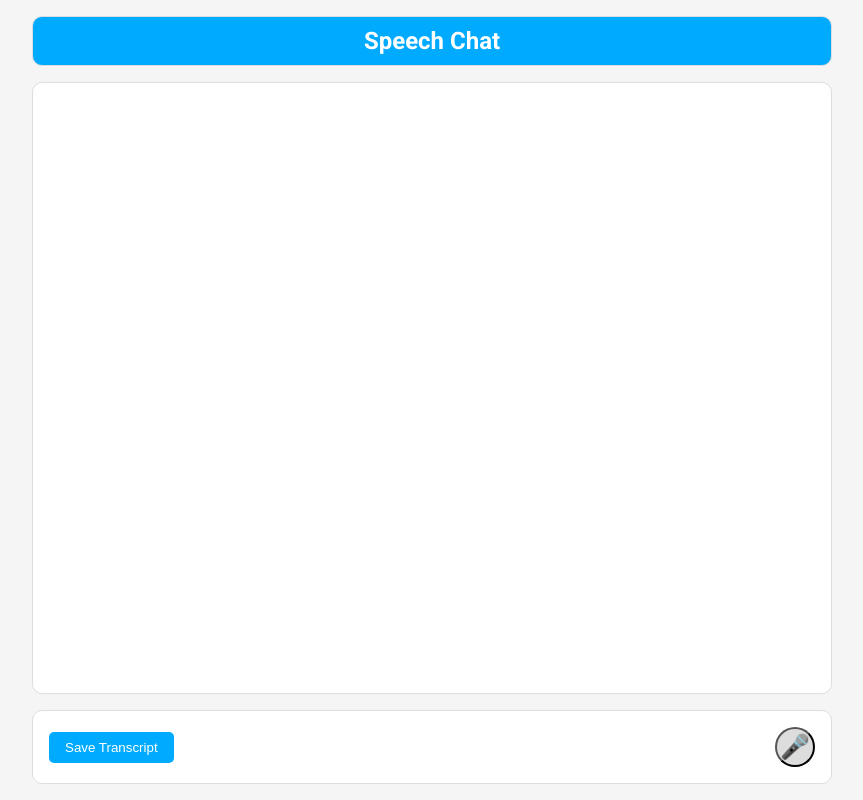
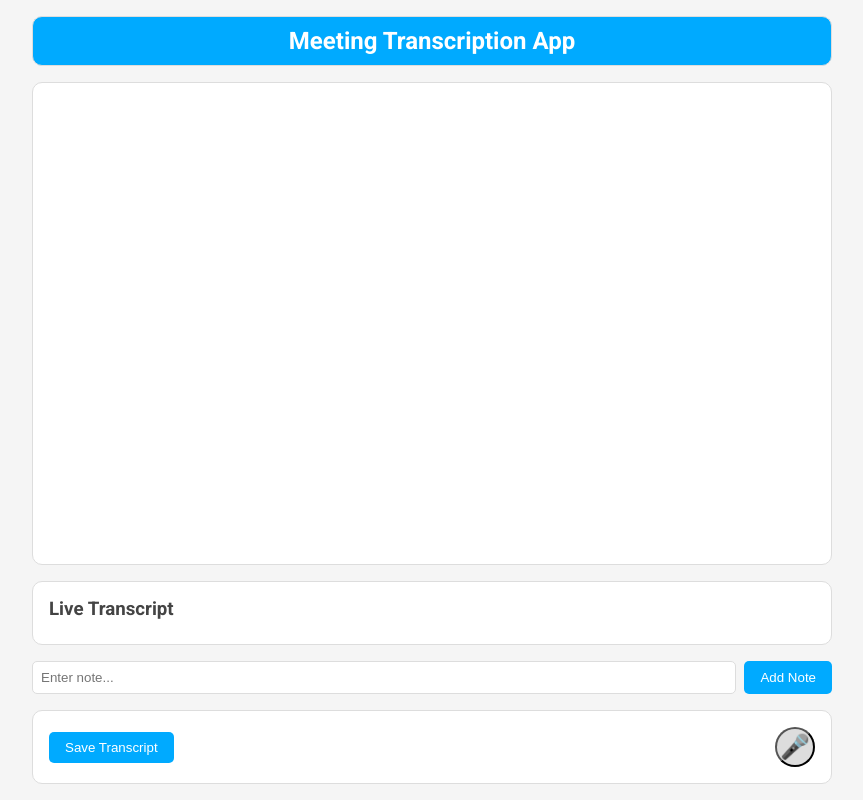
Before and after one commit to despiau/speech-app, a plain HTML site: page index.html in a window 1280 px wide. Shown: the whole page, without its empty margins (208-1071 px from the left). Drawn offline with Linux system fonts and the light colour scheme.

Commit message:
Update index.html

```diff
--- a/index.html
+++ b/index.html
@@ -3,7 +3,7 @@
 <head>
   <meta charset="UTF-8">
   <meta name="viewport" content="width=device-width, initial-scale=1.0">
-  <title>Speech Chat App</title>
+  <title>Meeting Transcription App</title>
   <link rel="stylesheet" href="style.css">
   <link rel="preconnect" href="https://fonts.googleapis.com">
   <link rel="preconnect" href="https://fonts.gstatic.com" crossorigin>
@@ -11,10 +11,17 @@
 </head>
 <body>
   <header>
-    <h1>Speech Chat</h1>
+    <h1>Meeting Transcription App</h1>
   </header>
   <div class="chatbox"></div>
-
+  <div class="live-transcript">
+    <h3>Live Transcript</h3>
+    <p></p>
+  </div>
+  <div class="note-input">
+    <input type="text" placeholder="Enter note...">
+    <button>Add Note</button>
+  </div>
   <div class="footer">
     <button class="save-btn">Save Transcript</button>
     <button class="mic-btn">🎤</button>
```
